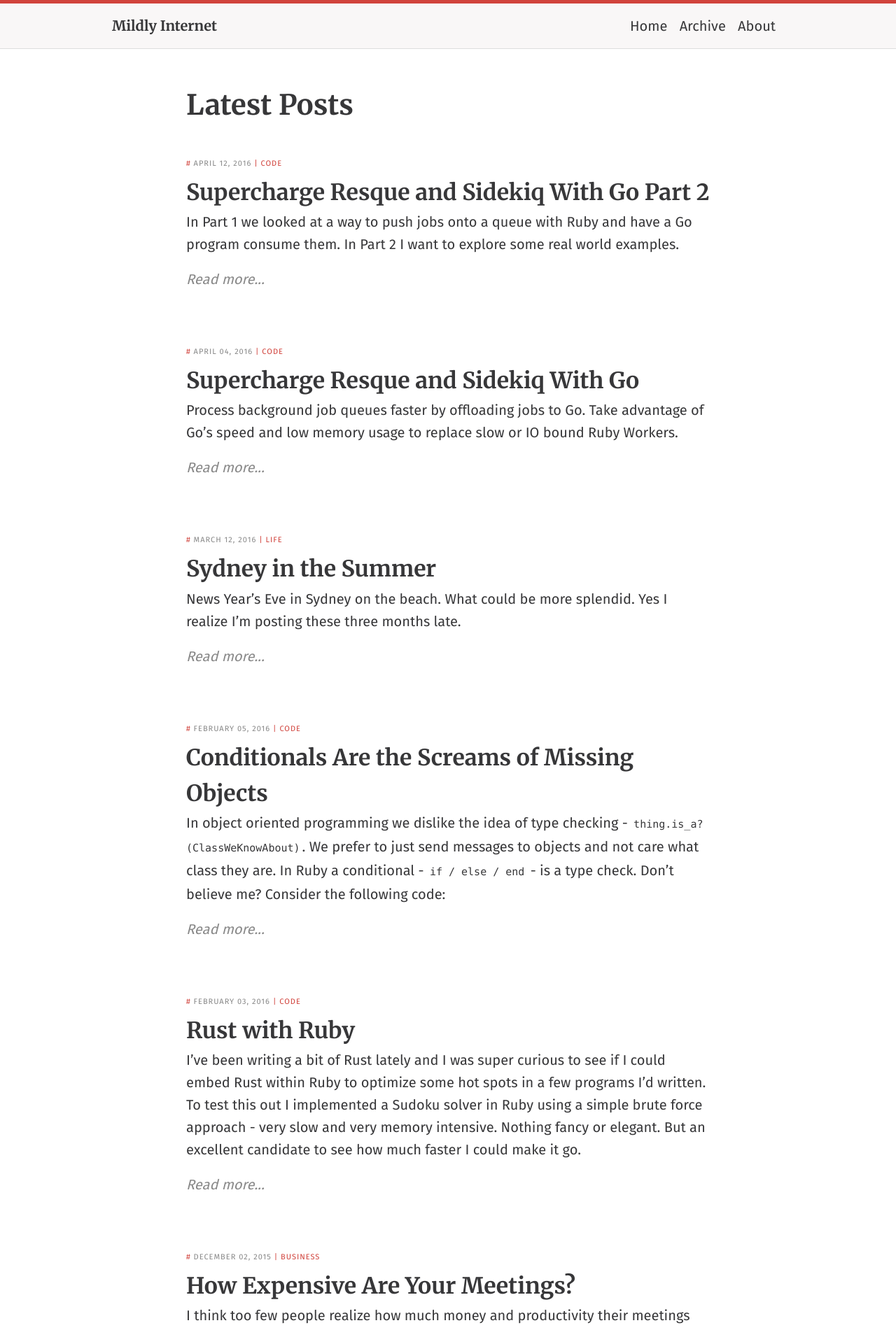
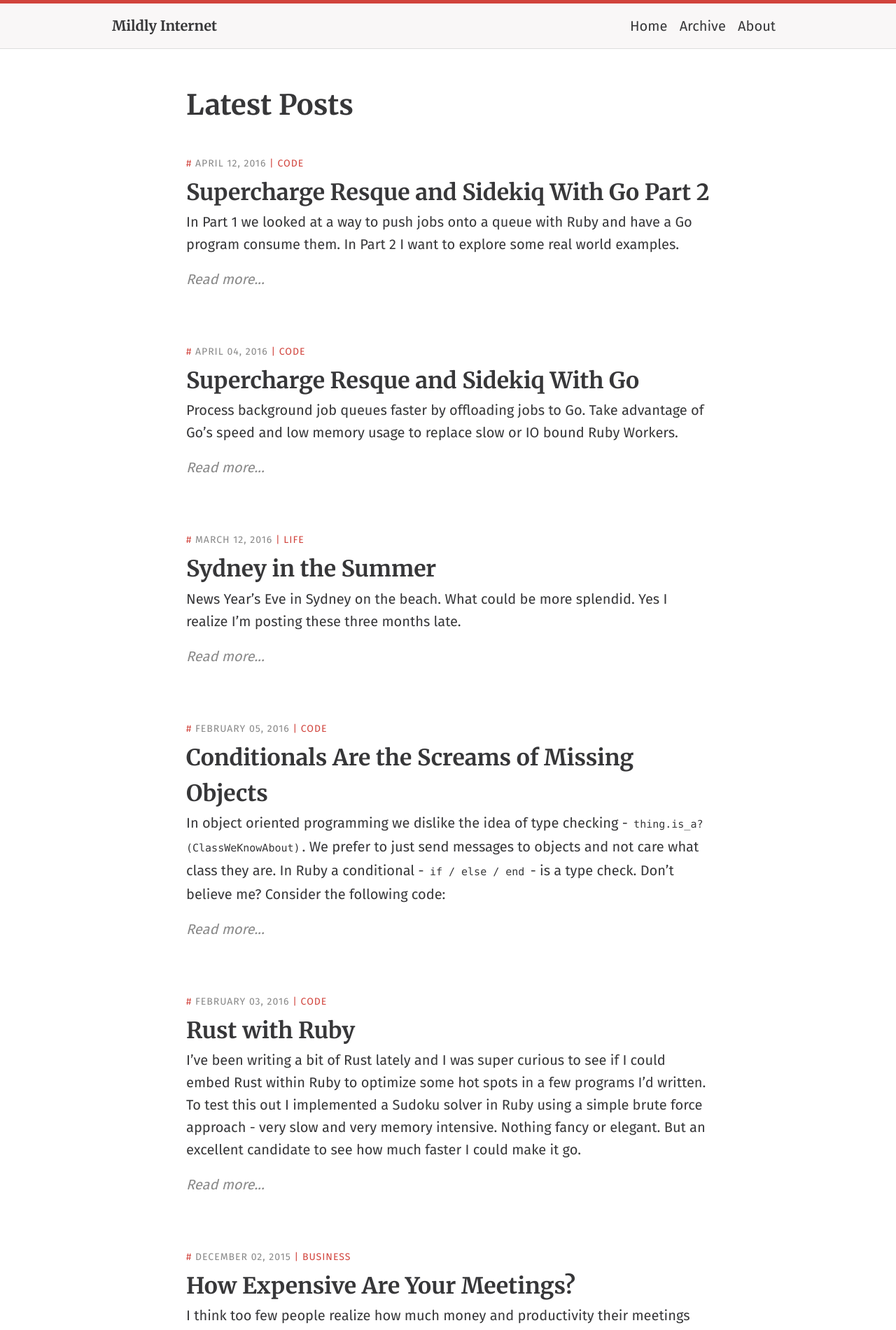
Before and after one commit to mildlyinternet/mildlyinternet.github.io, a Jekyll site: the page built from index.html, in a window 1280 px wide. Shown: the top 1901 px of the page at 70% size. Built offline with Jekyll 4.4.1, drawn with Linux system fonts in a browser that asks for light colours.

Commit message:
fix: Bump up date size

```diff
--- a/_sass/_typography.scss
+++ b/_sass/_typography.scss
@@ -82,9 +82,9 @@ blockquote {
 
 .info {
   color: $muted;
-  font-size: 11px;
+  font-size: $font-size-small;
   letter-spacing: 1px;
-  margin-top: 12px;
+  margin-top: $spacing-unit;;
   text-transform: uppercase;
 }
 
```
